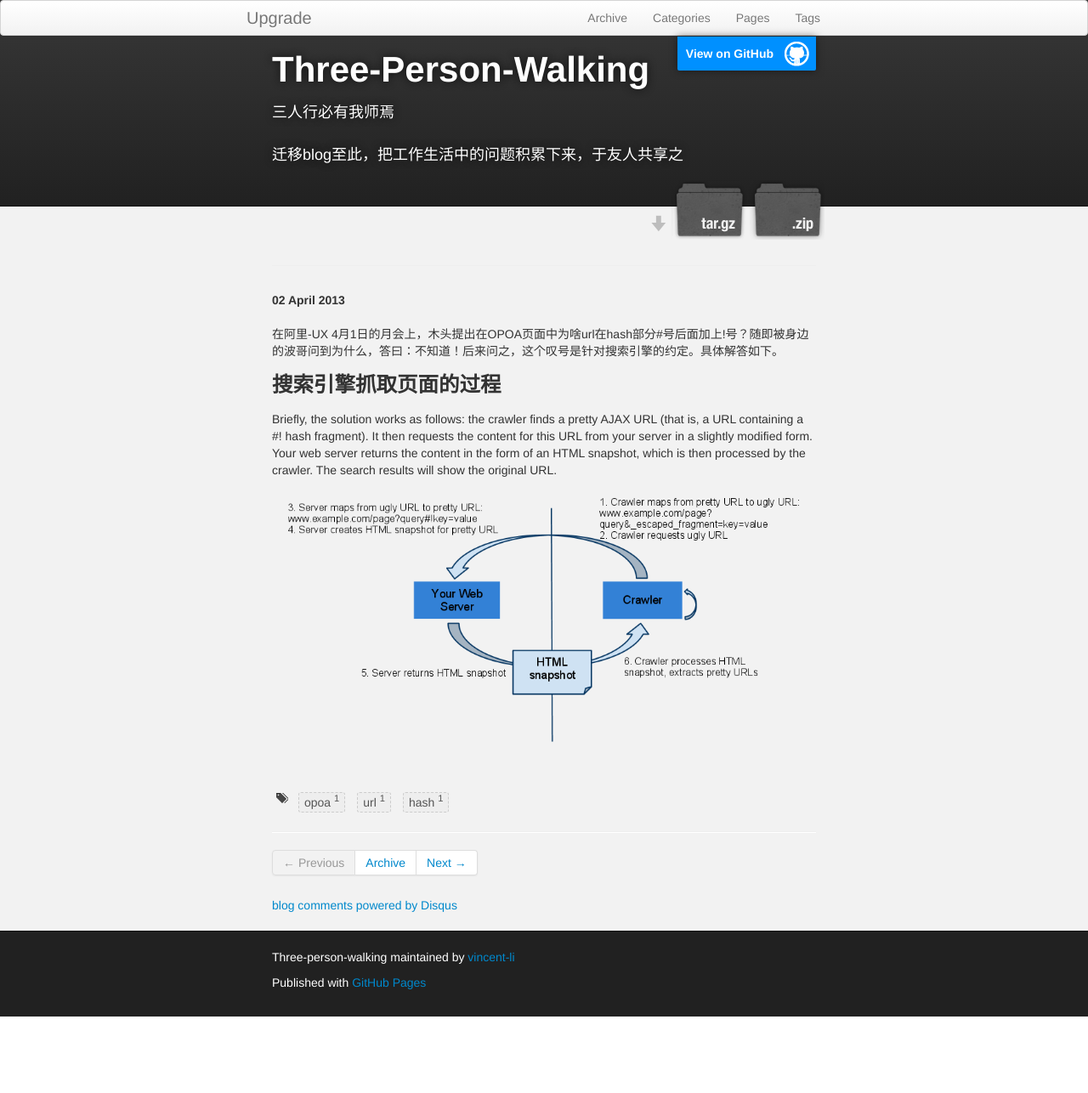
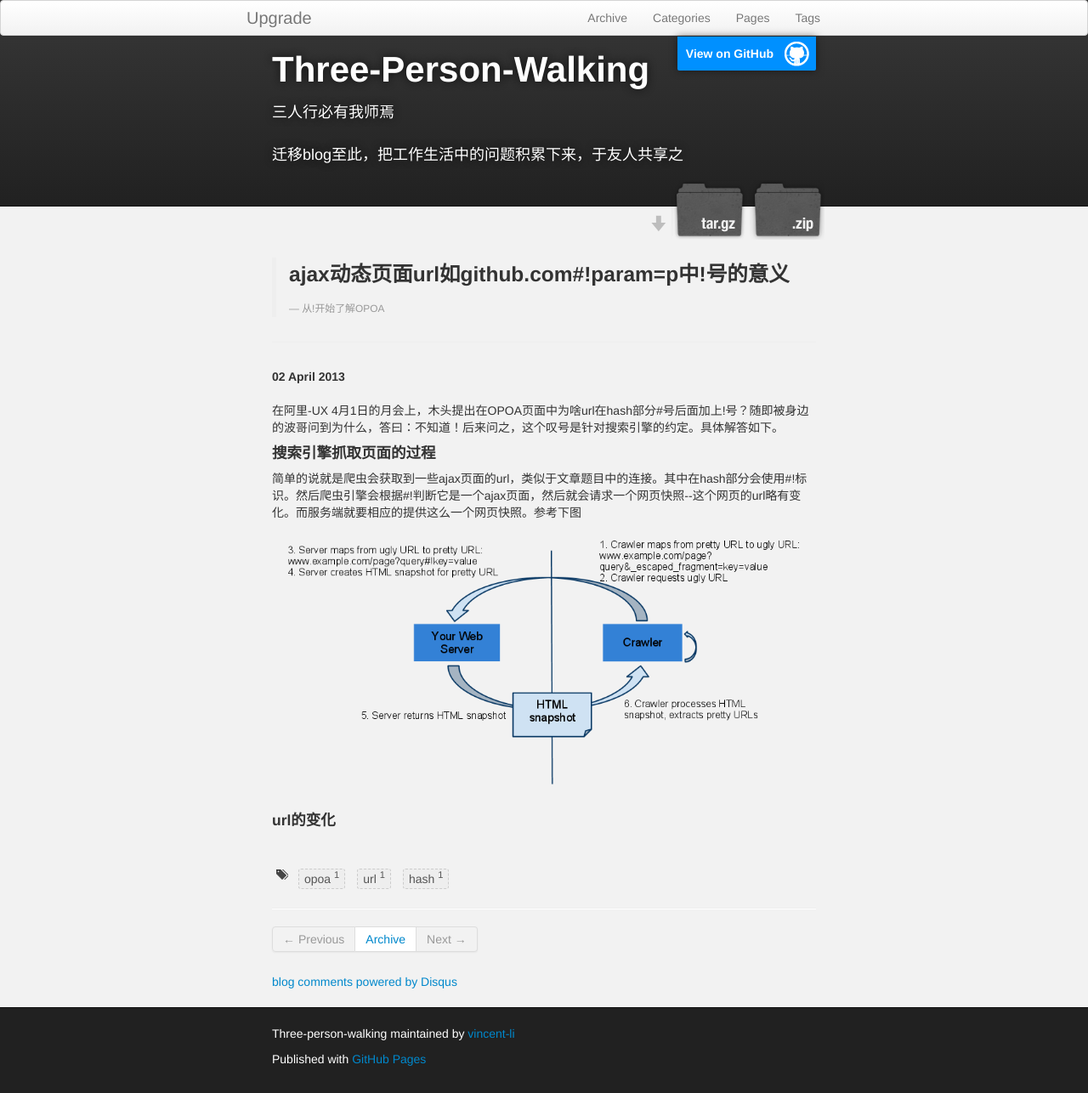
Before and after one commit to vincent-li/three-person-walking, a Jekyll site: the page built from _posts/2013-04-2-why-ajax-page-url-hash-with-exclamation.html, in a window 1280 px wide. Shown: the whole page at 85% size. Built offline with Jekyll 4.4.1, drawn with Linux system fonts in a browser that asks for light colours; comment, search, counter and statistics services are not loaded; before the commit the page ends 1196 px from its top, so only the background shows below that.

Commit message:
写一半了

```diff
--- a/_includes/themes/twitter/post.html
+++ b/_includes/themes/twitter/post.html
@@ -1,5 +1,8 @@
 <div class="page-header">
-  <h1>{% if page.tagline %}<small>{{page.tagline}}</small>{% endif %}</h1>
+    <blockquote>
+        <h3>{{ page.title }}</h3>
+        <small>{{ page.subtitle }}</small>
+    </blockquote>
 </div>
 
 <div class="row-fluid post-full">
--- a/_posts/2013-04-2-why-ajax-page-url-hash-with-exclamation.html
+++ b/_posts/2013-04-2-why-ajax-page-url-hash-with-exclamation.html
@@ -1,12 +1,16 @@
 ---
 layout: post
 title: ajax动态页面url如github.com#!param=p中!号的意义
+subtitle: 从!开始了解OPOA
 tags : [opoa,url,hash]
 ---
 {% include JB/setup %}
 
 <p>在阿里-UX 4月1日的月会上，木头提出在OPOA页面中为啥url在hash部分#号后面加上!号？随即被身边的波哥问到为什么，答曰：不知道！后来问之，这个叹号是针对搜索引擎的约定。具体解答如下。</p>
 
-<h3>搜索引擎抓取页面的过程</h3>
-<p>Briefly, the solution works as follows: the crawler finds a pretty AJAX URL (that is, a URL containing a #! hash fragment). It then requests the content for this URL from your server in a slightly modified form. Your web server returns the content in the form of an HTML snapshot, which is then processed by the crawler. The search results will show the original URL.</p>
+<h4>搜索引擎抓取页面的过程</h4>
+<p>简单的说就是爬虫会获取到一些ajax页面的url，类似于文章题目中的连接。其中在hash部分会使用#!标识。然后爬虫引擎会根据#!判断它是一个ajax页面，然后就会请求一个网页快照--这个网页的url略有变化。而服务端就要相应的提供这么一个网页快照。参考下图</p>
+
 <img src="{{site.url}}/images/demos/2013-4-2/crawlerserver2.png">
+
+<h4>url的变化</h4>
```
Also changed, not shown: _posts/2013-04-3-why-ajax-page-url-hash-with-exclamation.md (deleted).
